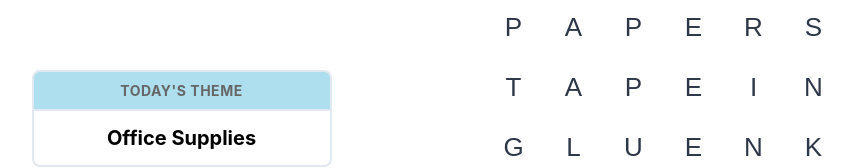
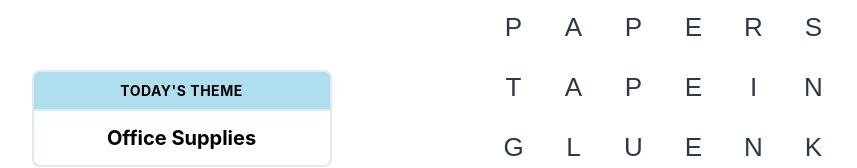
Before and after one commit to slmingol/catstrands, a React (Vite) app: page / in a window 1280 px wide. Shown: the part 252-420 px from the top of the page, without its empty margins (223-1080 px from the left). Built offline with nearby package versions, Linux system fonts and the light colour scheme.

Commit message:
Make 'Today's Theme' label text darker (black)

```diff
--- a/src/components/StrandsGame.css
+++ b/src/components/StrandsGame.css
@@ -87,7 +87,7 @@
 .theme-title {
   font-size: 0.875rem;
   font-weight: 700;
-  color: #666;
+  color: #000;
   margin-bottom: 0;
   text-transform: uppercase;
   letter-spacing: 0.5px;
```
